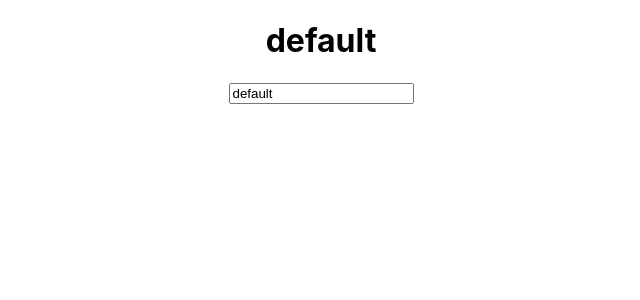
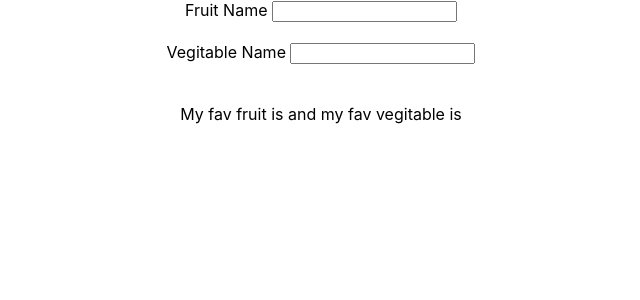
Before and after one commit to saiteja-konda/JavaScript-ex, a React (Create React App) app: page / in a window 1280 px wide. Shown: the top 300 px of the page, without its empty margins (319-959 px from the left). Built offline with nearby package versions, Linux system fonts and the light colour scheme.

Commit message:
useState 2

```diff
--- a/src/components/33 Hooks/hooks.jsx
+++ b/src/components/33 Hooks/hooks.jsx
@@ -1,13 +1,22 @@
 import React, { Component, useState } from "react";
-function Hooks() {
-  const [Text, setText] = useState("default");
+const Hooks = () => {
+  //   const [Text, setText] = useState("");
+  const [fruit, setFruit] = useState("");
+  const [vegitable, setVegitable] = useState("");
 
   return (
     <div>
-      <h1>{Text}</h1>
-      <input value={Text} onChange={(e) => setText(e.target.value)} />
+      <lable>Fruit Name </lable>
+      <input value={fruit} onChange={(e) => setFruit(e.target.value)} />
+      <br /> <br />
+      <lable>Vegitable Name </lable>
+      <input value={vegitable} onChange={(e) => setVegitable(e.target.value)} />
+      <br />
+      <br />
+      <br />
+      My fav fruit is <b>{fruit}</b> and my fav vegitable is <b>{vegitable}</b>
     </div>
   );
-}
+};
 
 export default Hooks;
```
